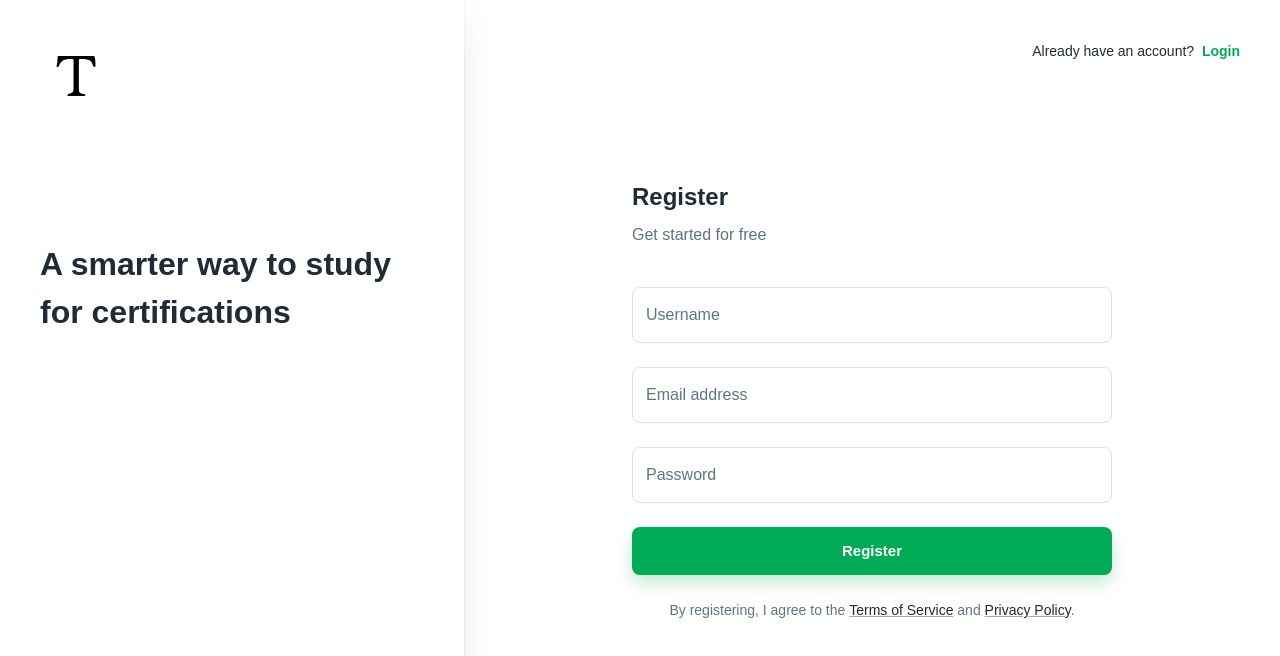
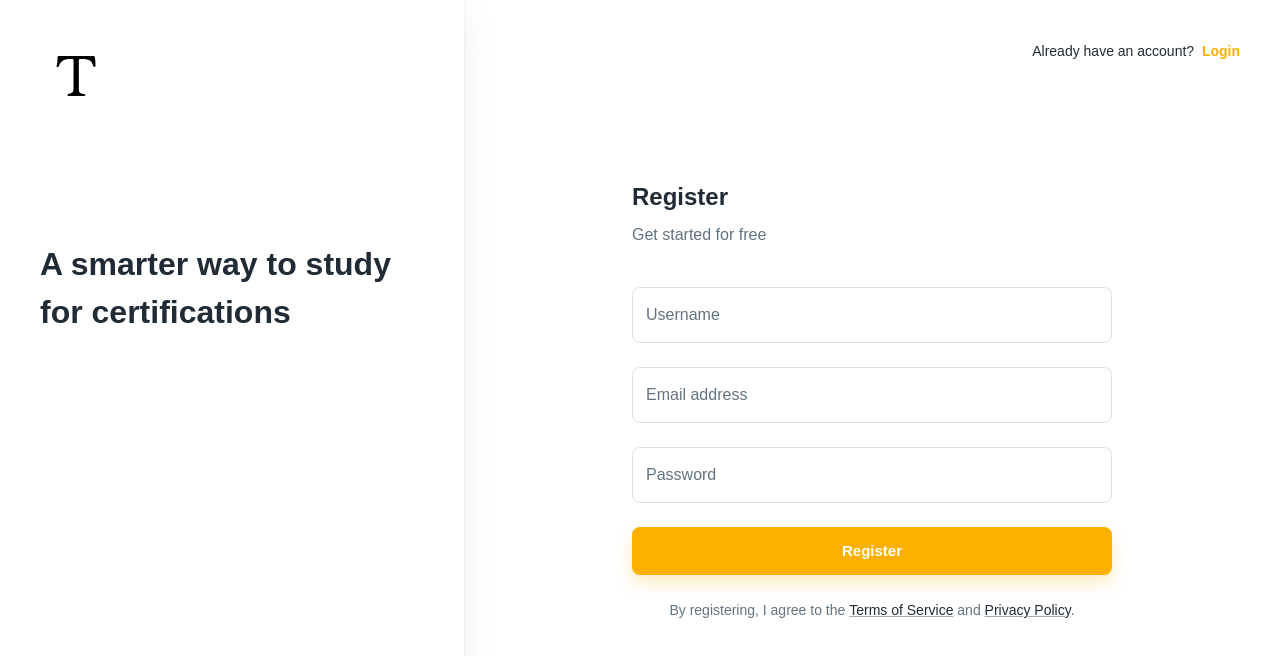
Before and after one commit to iavitia/CertificationSite, a React (Create React App) app in the folder frontend/: page /register in a window 1280 px wide. Shown: the top 656 px of the page. Built offline with nearby package versions, Linux system fonts and the light colour scheme; some icons are missing.

Commit message:
palette colors update

```diff
--- a/frontend/src/theme/palette.js
+++ b/frontend/src/theme/palette.js
@@ -29,11 +29,11 @@ const GREY = {
 }
 
 const PRIMARY = {
-  lighter: '#C8FACD',
-  light: '#5BE584',
-  main: '#00AB55',
-  dark: '#007B55',
-  darker: '#005249',
+  lighter: '#FEF5CB',
+  light: '#FED965',
+  main: '#FEB000',
+  dark: '#B67300',
+  darker: '#794500',
   contrastText: '#fff'
 }
 const SECONDARY = {
@@ -45,35 +45,35 @@ const SECONDARY = {
   contrastText: '#fff'
 }
 const INFO = {
-  lighter: '#D0F2FF',
-  light: '#74CAFF',
-  main: '#1890FF',
-  dark: '#0C53B7',
-  darker: '#04297A',
+  lighter: '#D1FFFE',
+  light: '#75ECFF',
+  main: '#19C1FF',
+  dark: '#0C71B7',
+  darker: '#043A7A',
   contrastText: '#fff'
 }
 const SUCCESS = {
-  lighter: '#E9FCD4',
-  light: '#AAF27F',
-  main: '#54D62C',
-  dark: '#229A16',
-  darker: '#08660D',
+  lighter: '#D2FDD6',
+  light: '#77F89E',
+  main: '#20E884',
+  dark: '#10A779',
+  darker: '#066F64',
   contrastText: GREY[800]
 }
 const WARNING = {
-  lighter: '#FFF7CD',
-  light: '#FFE16A',
-  main: '#FFC107',
-  dark: '#B78103',
-  darker: '#7A4F01',
+  lighter: '#FFFDDC',
+  light: '#FFF796',
+  main: '#FFF051',
+  dark: '#B7A828',
+  darker: '#7A6D0F',
   contrastText: GREY[800]
 }
 const ERROR = {
-  lighter: '#FFE7D9',
-  light: '#FFA48D',
-  main: '#FF4842',
-  dark: '#B72136',
-  darker: '#7A0C2E',
+  lighter: '#FFECDE',
+  light: '#FFB69C',
+  main: '#FF6C5B',
+  dark: '#B72D35',
+  darker: '#7A1128',
   contrastText: '#fff'
 }
 
```
